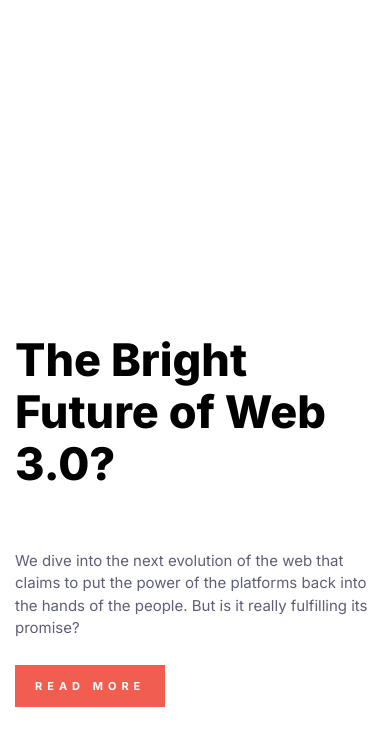
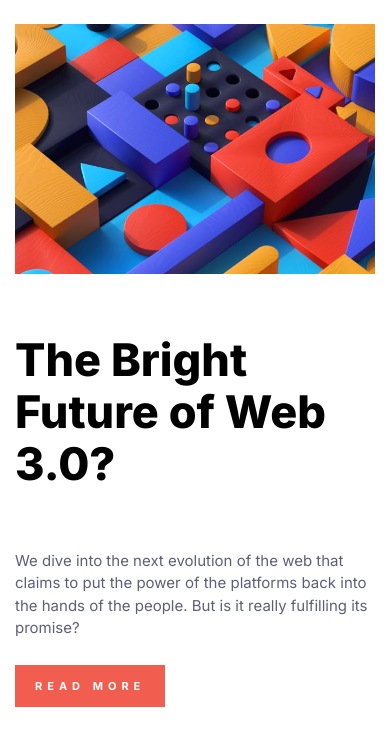
Before and after one commit to YOUSEF1MOHAMED/MENTOR.NEWS, a plain HTML site: page index.html in a window 390 px wide. Shown: the part 73-808 px from the top of the page. Drawn offline with Linux system fonts and the light colour scheme.

Commit message:
Update front-end.css

```diff
--- a/css/front-end.css
+++ b/css/front-end.css
@@ -108,7 +108,7 @@ header .side-links:hover + ul{
     padding: 150px 0;
 }
 header .side-links:hover::after{
-    content: url(assets/images/icon-menu-close.svg);
+    content: url(../assets/images/icon-menu-close.svg);
     top: 0;
     left: 0;
     position: absolute;
@@ -132,7 +132,7 @@ header .side-links:hover::after{
 }
 
 .grid-box .image{
-    background-image: url(assets/images/image-web-3-desktop.jpg);
+    background-image: url(../assets/images/image-web-3-desktop.jpg);
     background-size: cover;
     height: 250px;
 }
@@ -142,7 +142,7 @@ header .side-links:hover::after{
         width: 100%;
     }
     .grid-box .image{
-        background-image: url(assets/images/image-web-3-mobile.jpg);
+        background-image: url(../assets/images/image-web-3-mobile.jpg);
     }
 }
 
```
